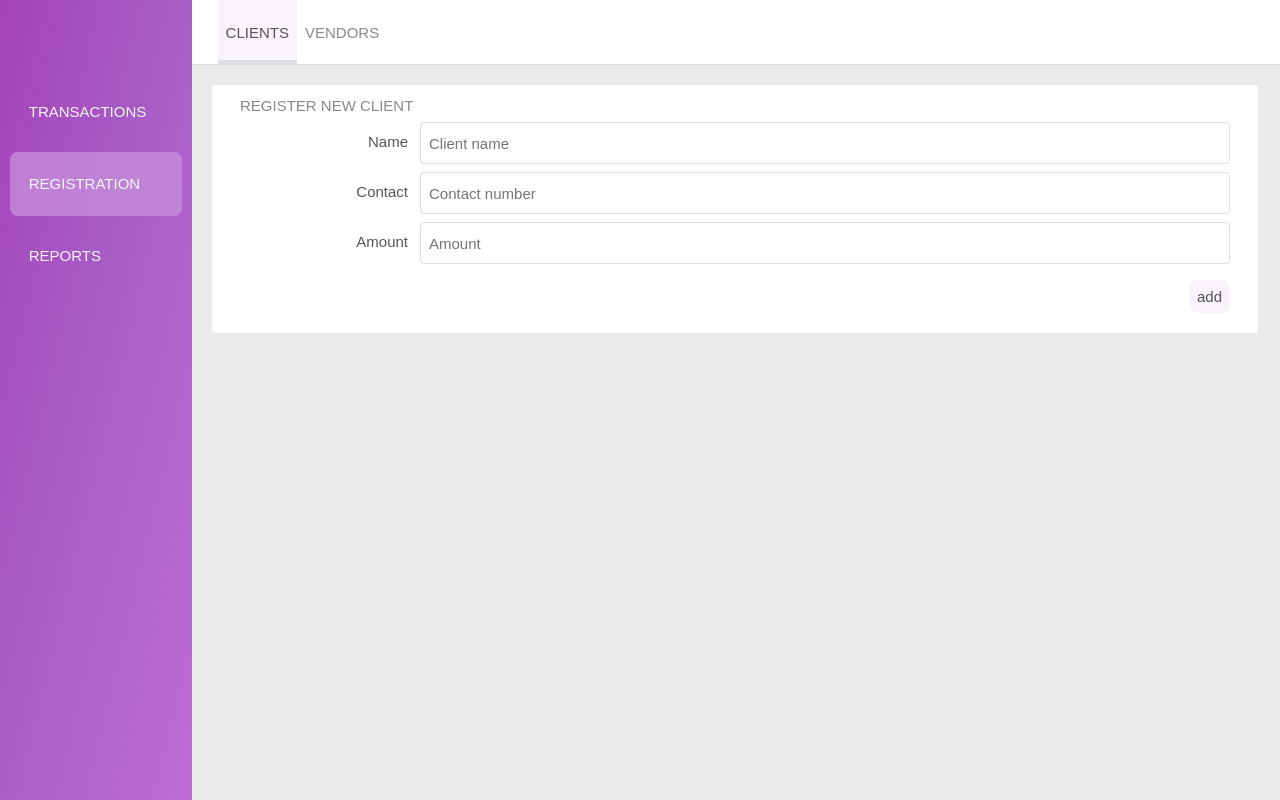
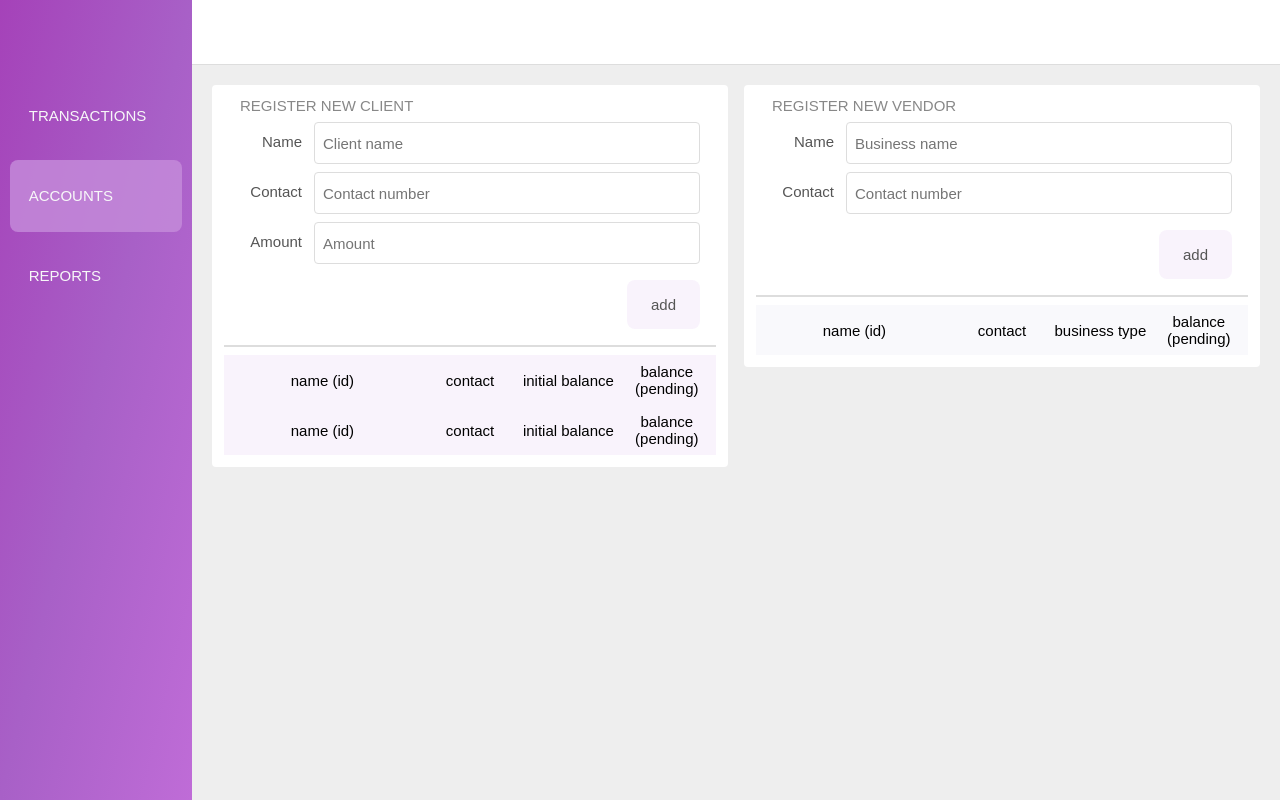
Before and after one commit to potatosquared13/buzz-block, a Flask app: page / in a window 1280 px wide. Run offline with Flask 2, Linux system fonts and the light colour scheme.

Commit message:
improve interface

```diff
--- a/leader.py
+++ b/leader.py
@@ -25,7 +25,6 @@ class Leader(Node):
             logging.info("Updating client balances")
             affected = set()
             for transaction in pt:
-                print(transaction.type)
                 if (transaction.transaction == 1):
                     affected.add(transaction.sender)
                 affected.add(transaction.address)
--- a/static/css/style.css
+++ b/static/css/style.css
@@ -2,6 +2,7 @@
     margin: 0;
     font-family: sans-serif;
     font-size: 15px;
+    /* outline: 1px solid red; */
 }
 
 #container {
@@ -18,8 +19,8 @@
 #sidebar a {
     background: transparent;
     display: block;
-    height: 8vh;
-    line-height: 8vh;
+    min-height: 72px;
+    line-height: 72px;
     width: 90%;
     margin: auto;
     border-radius: 8px;
@@ -44,7 +45,7 @@
 }
 
 #main {
-    background: #eaeaea;
+    background: #eee;
     margin-left: 192px;
     min-height: 100vh;
 }
@@ -93,7 +94,7 @@ button {
     border: none;
     border-radius: 8px;
     margin: 1vh 0;
-    padding: 8px;
+    padding: 16px 24px;
     background: rgba(198, 140, 219, 0.1);
     color: #555;
     transition: 0.2s ease-in-out background-color, 0.2s ease-in-out color;
@@ -105,15 +106,22 @@ button:hover {
     background: rgba(198, 198, 219, 0.4);
 }
 
+/* TODO display left-align and right-align on same line */
+.header .left-align, .header .right-align {
+    line-height: 8vh;
+}
+
 .header .left-align {
-    display: flex;
-    justify-content: flex-start;
     height: 100%;
     margin-left: 2vw;
 }
 
+.header .left-align {
+    height: 100%;
+    margin-right: 2vw;
+}
+
 .content, .content-flex {
-    /* min-height: 50vh; */
     padding: 12px;
 }
 
@@ -126,6 +134,7 @@ button:hover {
     border-radius: 4px;
     margin: 8px;
     padding: 12px;
+    height: 0%;
 }
 
 .box-auto {
@@ -172,7 +181,7 @@ form {
 
 table {
     width : 100%;
-    border-radius: 4px;
+    border-radius: 8px;
     border-collapse: collapse;
 }
 
@@ -182,12 +191,23 @@ table th {
 
 table td {
     text-align: center;
-    padding: 4px 0;
+    padding: 8px 0;
 }
 
 table tr {
-    border-top: 1px solid #ddd;
-    border-bottom: 1px solid #ddd;
+    /* border-top: 1px solid #ddd; */
+    /* border-bottom: 1px solid #ddd; */
+    background: rgba(198, 198, 219, 0.1);
+}
+
+table tr.client {
+    background: rgba(198, 140, 219, 0.1);
+    transition: 0.2s ease-in-out background-color;
+}
+
+table tr.client:hover {
+    background: rgba(198, 198, 219, 0.4);
+    cursor: pointer;
 }
 
 table tr:first-child {
@@ -225,3 +245,10 @@ table tr:last-child {
     border-left: 1px solid #ddd;
     padding-left: 4px;
 }
+
+hr {
+    border: none;
+    background-color: #ddd;
+    min-height: 2px;
+    margin: 8px 0;
+}
--- a/static/js/register.js
+++ b/static/js/register.js
@@ -34,24 +34,24 @@ function finalize() {
   window.location.href = '/finalize';
 }
 
-function vendor() {
-  var v = document.getElementById("vendor-container")
-  if (v.style.display === "none") {
-    v.style.display = "block";
-    document.getElementById("vendor-reg").classList.add("active");
+// function vendor() {
+//   var v = document.getElementById("vendor-container")
+//   if (v.style.display === "none") {
+//     v.style.display = "block";
+//     document.getElementById("vendor-reg").classList.add("active");
 
-    document.getElementById("client-container").style.display = "none";
-    document.getElementById("client-reg").classList.remove("active");
-  }
-}
+//     document.getElementById("client-container").style.display = "none";
+//     document.getElementById("client-reg").classList.remove("active");
+//   }
+// }
 
-function client() {
-  var c = document.getElementById("client-container")
-  if (c.style.display === "none") {
-    c.style.display = "block";
-    document.getElementById("client-reg").classList.add("active");
+// function client() {
+//   var c = document.getElementById("client-container")
+//   if (c.style.display === "none") {
+//     c.style.display = "block";
+//     document.getElementById("client-reg").classList.add("active");
 
-    document.getElementById("vendor-container").style.display = "none";
-    document.getElementById("vendor-reg").classList.remove("active");
-  }
-}
+//     document.getElementById("vendor-container").style.display = "none";
+//     document.getElementById("vendor-reg").classList.remove("active");
+//   }
+// }
--- a/templates/registration.html
+++ b/templates/registration.html
@@ -4,7 +4,7 @@
 <head>
     <meta charset="utf-8" />
     <meta name="viewport" content="width=device-width, initial-scale=1.0" />
-    <title>Registration</title>
+    <title>Account Management</title>
     <link href="../static/css/style.css" rel="stylesheet" type="text/css" />
     <script src="../static/js/register.js"></script>
 </head>
@@ -17,7 +17,7 @@
                 <div class="link">TRANSACTIONS</div>
             </a>
             <a class="active" href="#">
-                <div class="link">REGISTRATION</div>
+                <div class="link">ACCOUNTS</div>
             </a>
             <a href="/report">
                 <div class="link">REPORTS</div>
@@ -27,12 +27,12 @@
             <div class="header">
                 <div class="left-align">
                     <!-- <button id="finalize" type="button" onclick="finalize()">FINISH</button> -->
-                    <button id="client-reg" class="tab active" type="button" onclick="client()">CLIENTS</button>
-                    <button id="vendor-reg" class="tab" type="button" onclick="vendor()">VENDORS</button>
+                    <!-- <button id="manage-tab" class="tab" type="button" onclick="management()">MANAGEMENT</button> -->
+                    <!-- <button id="register-tab" class="tab active" type="button" onclick="registration()">REGISTRATION</button> -->
                 </div>
             </div>
-            <div class="content">
-                <div id="client-container" class="box-auto">
+            <div class="content-flex">
+                <div id="client-container" class="box-50">
                     <form id="client-form">
                         <div class="client-header">REGISTER NEW CLIENT</div>
                         <div class="label-input">
@@ -54,8 +54,25 @@
                             <button id="client-add" type="button" onclick="registerClient()">add</button>
                         </div>
                     </form>
+                    <hr/>
+                    <div class="container">
+                        <table>
+                            <tr class="client">
+                                <td style="width: 40%">name (id)</td>
+                                <td style="width: 20%">contact</td>
+                                <td style="width: 20%">initial balance</td>
+                                <td style="width: 20%">balance (pending)</td>
+                            </tr>
+                            <tr class="client">
+                                    <td style="width: 40%">name (id)</td>
+                                    <td style="width: 20%">contact</td>
+                                    <td style="width: 20%">initial balance</td>
+                                    <td style="width: 20%">balance (pending)</td>
+                                </tr>
+                        </table>
+                    </div>
                 </div>
-                <div id="vendor-container" class="box-auto" style="display: none">
+                <div id="vendor-container" class="box-50" >
                     <form id="vendor-form">
                         <div class="vendor-header">REGISTER NEW VENDOR  </div>
                         <div class="label-input">
@@ -72,6 +89,17 @@
                             <button id="vendor-add" type="button" onclick="registerVendor()">add</button>
                         </div>
                     </form>
+                    <hr/>
+                    <div class="container">
+                        <table>
+                            <tr>
+                                <td style="width: 40%">name (id)</td>
+                                <td style="width: 20%">contact</td>
+                                <td style="width: 20%">business type</td>
+                                <td style="width: 20%">balance (pending)</td>
+                            </tr>
+                        </table>
+                    </div>
                 </div>
             </div>
         </div>
```
Also changed, not shown: templates/reportgeneration.html (+7 -5 lines), templates/transactions.html (+10 -1 lines).
